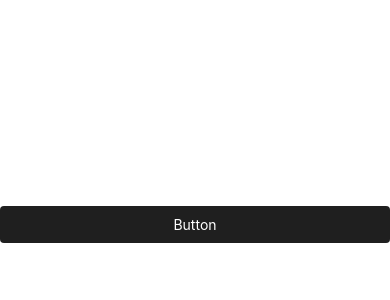
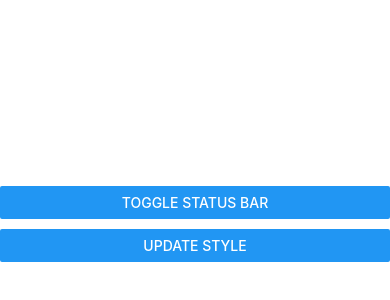
Before and after one commit to rohit-kumaar/first-native-project, a React Native app: screen / in a window 390 px wide. Shown: the part 198-498 px from the top of the page. Built offline with nearby package versions, Linux system fonts and the light colour scheme.

Commit message:
final commit

```diff
--- a/App.tsx
+++ b/App.tsx
@@ -1,17 +1,21 @@
-import React from 'react';
-import {Pressable, StyleSheet, Text, View} from 'react-native';
+import React, {useState} from 'react';
+import {Button, StatusBar, StyleSheet, View} from 'react-native';
 
-export default function App() {
+export default function () {
+  const [hide, setHide] = useState(false);
+  // const [barStyle, setBarStyle] = useState('default');
+
   return (
     <View style={styles.container}>
-      <Pressable
-        onPress={() => console.warn('On Press Clicked')}
-        onLongPress={() => console.warn('On Long Press Clicked')}
-        // onPressIn={() => console.warn('On Press In Clicked')}
-        // onPressOut={() => console.warn('On Press Out Clicked')}
-      >
-        <Text style={styles.pressableBtn}>Button</Text>
-      </Pressable>
+      <StatusBar backgroundColor="#f2b632" barStyle="default" hidden={hide} />
+
+      <View style={styles.btnWrapper}>
+        <Button title="Toggle Status Bar" onPress={() => setHide(!hide)} />
+        <Button
+          title="Update Style"
+          // onPress={() => setBarStyle('dark-content')}
+        />
+      </View>
     </View>
   );
 }
@@ -22,11 +26,7 @@ const styles = StyleSheet.create({
     justifyContent: 'center',
   },
 
-  pressableBtn: {
-    paddingVertical: 10,
-    borderRadius: 4,
-    backgroundColor: '#1F1F1F',
-    color: '#ffffff',
-    textAlign: 'center',
+  btnWrapper: {
+    gap: 10,
   },
 });
```
